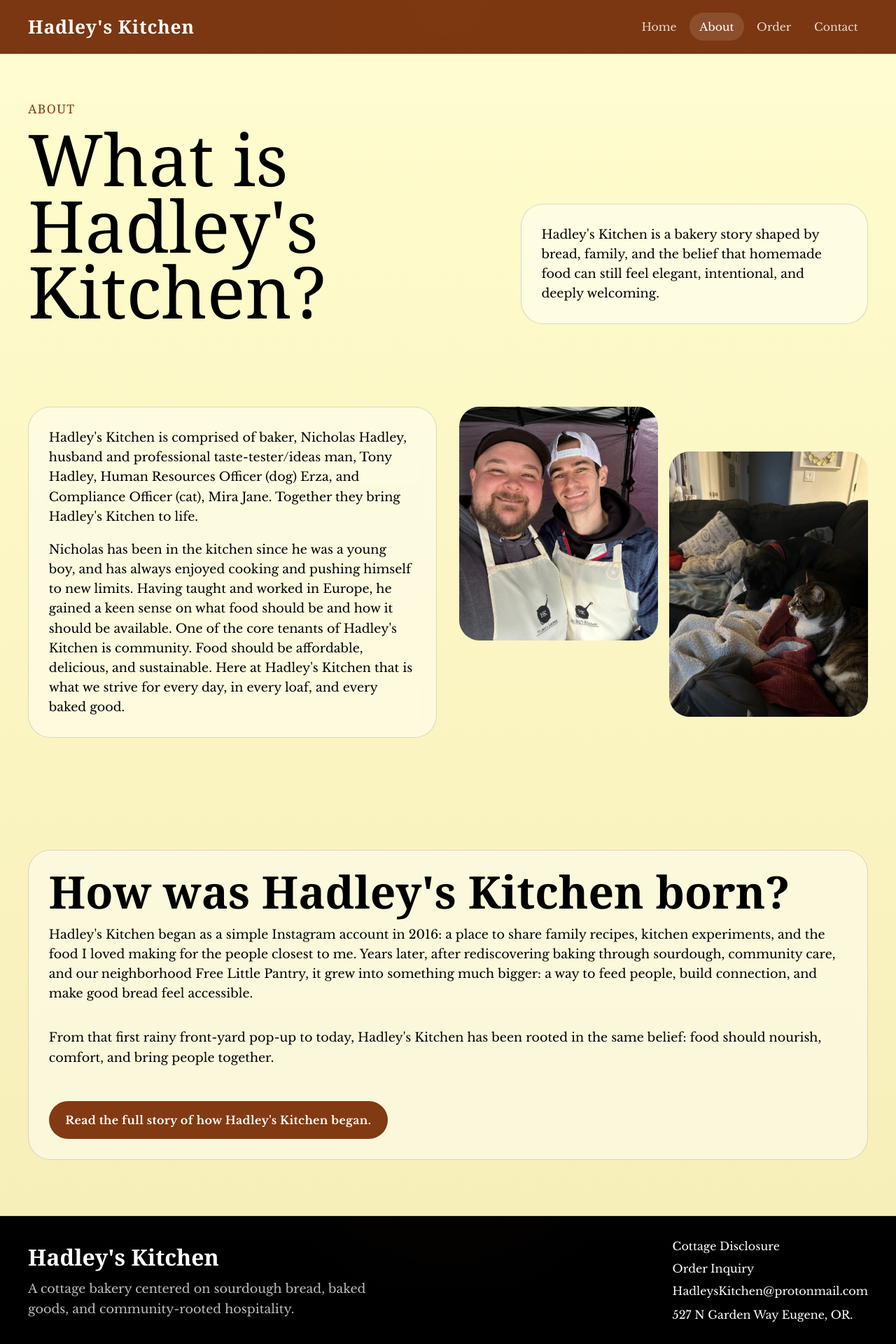
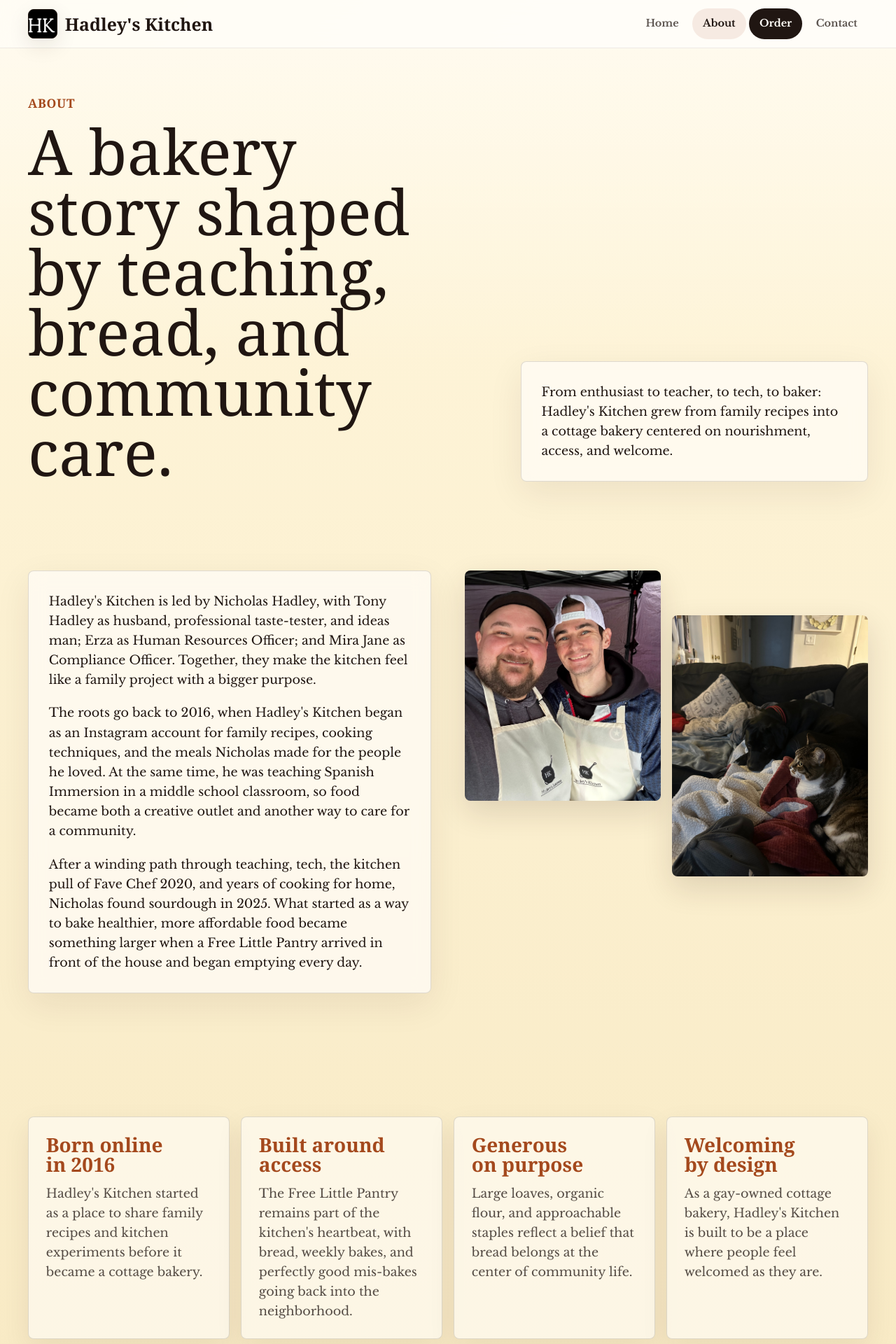
Before and after one commit to MaestroHadley/hadleyskitchen, a Next.js app: page /about in a window 1280 px wide. Shown: the top 1920 px of the page at 70% size. Built offline with nearby package versions, Linux system fonts and the light colour scheme; no server answers.

Commit message:
Refresh bakery site design and story

```diff
--- a/src/app/about/page.tsx
+++ b/src/app/about/page.tsx
@@ -5,7 +5,7 @@
 export const metadata: Metadata = {
   title: "About",
   description:
-    "Learn the story behind Hadley's Kitchen, a cottage bakery built around sourdough, homemade baked goods, and community-rooted hospitality.",
+    "Learn how Hadley's Kitchen grew from family recipes and teaching into a Eugene cottage bakery built around sourdough, food access, and community care.",
 };
 
 export default function AboutPage() {
@@ -20,9 +20,9 @@
 
           <div className="page-hero__panel">
             <p>
-              Hadley&apos;s Kitchen is a bakery story shaped by bread, family, and the
-              belief that homemade food can still feel elegant, intentional, and deeply
-              welcoming.
+              From enthusiast to teacher, to tech, to baker: Hadley&apos;s Kitchen grew
+              from family recipes into a cottage bakery centered on nourishment,
+              access, and welcome.
             </p>
           </div>
         </div>
@@ -54,6 +54,17 @@
       </section>
 
       <section className="page-section">
+        <div className="container story-note-grid">
+          {siteContent.about.storyNotes.map((note) => (
+            <article className="story-note" key={note.title}>
+              <h2>{note.title}</h2>
+              <p>{note.description}</p>
+            </article>
+          ))}
+        </div>
+      </section>
+
+      <section className="page-section page-section--tight">
         <div className="container">
           <div className="page-section__panel page-section__stack">
             <h2>{siteContent.about.origin.title}</h2>
--- a/src/app/globals.css
+++ b/src/app/globals.css
@@ -1,16 +1,19 @@
 :root {
-  --ink: #000000;
-  --paper: #ffffff;
-  --cream: #fffccc;
-  --cream-deep: #f7efba;
-  --copper: #823a12;
-  --copper-soft: #ab5a2b;
-  --smoke: #f5f1e8;
-  --line: rgba(255, 255, 255, 0.14);
-  --line-dark: rgba(0, 0, 0, 0.14);
-  --shadow: 0 24px 80px rgba(0, 0, 0, 0.28);
-  --radius-lg: 2rem;
-  --radius-xl: 3rem;
+  --ink: #201612;
+  --paper: #fffdf8;
+  --cream: #fff6dc;
+  --cream-deep: #f6e6bd;
+  --copper: #a4491d;
+  --copper-soft: #c96734;
+  --sage: #6f7b52;
+  --berry: #8f2f38;
+  --charcoal: #17110f;
+  --smoke: #f8f3ea;
+  --line: rgba(32, 22, 18, 0.12);
+  --line-dark: rgba(32, 22, 18, 0.14);
+  --shadow: 0 20px 60px rgba(47, 28, 19, 0.2);
+  --radius-lg: 8px;
+  --radius-xl: 8px;
   --container: 1200px;
 }
 
@@ -27,10 +30,10 @@
 
 body {
   min-height: 100%;
-  color: var(--paper);
+  color: var(--ink);
   background:
-    radial-gradient(circle at top, rgba(130, 58, 18, 0.32), transparent 26%),
-    linear-gradient(180deg, #050505 0%, #000000 42%, #120701 100%);
+    linear-gradient(135deg, rgba(255, 246, 220, 0.92) 0%, rgba(255, 253, 248, 0.98) 38%),
+    linear-gradient(180deg, var(--paper) 0%, var(--smoke) 100%);
   font-family: var(--font-body), sans-serif;
   -webkit-font-smoothing: antialiased;
   -moz-osx-font-smoothing: grayscale;
@@ -66,7 +69,7 @@
 }
 
 .container {
-  width: min(calc(100% - 2rem), var(--container));
+  width: min(calc(100% - 2.25rem), var(--container));
   margin: 0 auto;
 }
 
@@ -74,9 +77,9 @@
   position: sticky;
   top: 0;
   z-index: 20;
-  border-bottom: 1px solid rgba(255, 255, 255, 0.08);
-  background: rgba(130, 58, 18, 0.95);
-  backdrop-filter: blur(14px);
+  border-bottom: 1px solid rgba(32, 22, 18, 0.08);
+  background: rgba(255, 253, 248, 0.88);
+  backdrop-filter: blur(18px);
 }
 
 .site-header__inner,
@@ -91,7 +94,7 @@
   align-items: center;
   justify-content: space-between;
   gap: 1rem;
-  min-height: 4.75rem;
+  min-height: 4.25rem;
 }
 
 .site-brand,
@@ -106,9 +109,33 @@
 }
 
 .site-brand {
-  font-size: 1.65rem;
+  display: inline-flex;
+  align-items: center;
+  gap: 0.65rem;
+  color: var(--ink);
+  font-size: clamp(1.15rem, 2vw, 1.55rem);
   font-weight: 600;
-  letter-spacing: 0.03em;
+  letter-spacing: 0;
+  white-space: nowrap;
+}
+
+.site-brand__mark {
+  display: grid;
+  place-items: center;
+  width: 2.65rem;
+  aspect-ratio: 1;
+  border: 1px solid var(--ink);
+  border-radius: 8px;
+  background: var(--ink);
+  box-shadow: 0 10px 30px rgba(47, 28, 19, 0.1);
+  overflow: hidden;
+}
+
+.site-brand__mark img {
+  width: 100%;
+  height: 100%;
+  object-fit: contain;
+  transform: scale(4);
 }
 
 .site-nav {
@@ -119,27 +146,41 @@
 }
 
 .site-nav__link {
-  padding: 0.65rem 0.9rem;
+  min-height: 2.7rem;
+  padding: 0.7rem 0.95rem;
   border-radius: 999px;
-  color: rgba(255, 255, 255, 0.82);
-  font-size: 0.98rem;
+  color: rgba(32, 22, 18, 0.72);
+  font-size: 0.9rem;
+  font-weight: 700;
   transition: background-color 150ms ease, color 150ms ease;
 }
 
 .site-nav__link:hover,
 .site-nav__link.is-active {
-  background: rgba(255, 255, 255, 0.12);
+  background: rgba(164, 73, 29, 0.1);
+  color: var(--ink);
+}
+
+.site-nav__link--cta {
   color: var(--paper);
+  background: var(--ink);
+}
+
+.site-nav__link--cta:hover,
+.site-nav__link--cta.is-active {
+  color: var(--paper);
+  background: var(--copper);
 }
 
 .hero {
-  padding: 4.5rem 0 2rem;
+  padding: clamp(2rem, 5vw, 4.75rem) 0 2.4rem;
+  color: var(--ink);
 }
 
 .hero__layout {
   display: grid;
   grid-template-columns: minmax(260px, 0.95fr) minmax(320px, 1.15fr);
-  gap: 3rem;
+  gap: clamp(2rem, 5vw, 4rem);
   align-items: center;
 }
 
@@ -154,8 +195,8 @@
   height: auto;
   aspect-ratio: 4 / 5.6;
   object-fit: cover;
-  border: 1px solid rgba(130, 58, 18, 0.75);
-  border-radius: 48% 52% 46% 54% / 26% 26% 74% 74%;
+  border: 8px solid var(--paper);
+  border-radius: 8px;
   box-shadow: var(--shadow);
 }
 
@@ -168,14 +209,14 @@
   width: 7.5rem;
   aspect-ratio: 1;
   padding: 1rem;
-  color: var(--ink);
-  background: var(--paper);
-  border-radius: 50%;
+  color: var(--paper);
+  background: var(--berry);
+  border-radius: 8px;
   font-family: "Cooper BT", "Cooper Std", "Bookman Old Style", Georgia, serif;
   font-size: 1rem;
   font-weight: 700;
   text-transform: uppercase;
-  letter-spacing: 0.06em;
+  letter-spacing: 0;
   text-align: center;
   box-shadow: 0 18px 40px rgba(0, 0, 0, 0.35);
 }
@@ -186,9 +227,10 @@
 
 .eyebrow {
   margin-bottom: 0.7rem;
-  color: var(--cream);
-  font-size: 1.1rem;
-  letter-spacing: 0.08em;
+  color: var(--copper);
+  font-size: 0.88rem;
+  font-weight: 700;
+  letter-spacing: 0.04em;
   text-transform: uppercase;
 }
 
@@ -198,9 +240,9 @@
 
 .hero h1,
 .page-hero h1 {
-  max-width: 11ch;
-  font-size: clamp(3.8rem, 8vw, 6.6rem);
-  line-height: 0.92;
+  max-width: 12ch;
+  font-size: clamp(3rem, 7vw, 6rem);
+  line-height: 0.96;
   font-weight: 500;
   text-wrap: balance;
 }
@@ -220,7 +262,27 @@
 .hero__description {
   max-width: 38rem;
   margin: 1.5rem 0 0;
-  color: rgba(255, 255, 255, 0.82);
+  color: rgba(32, 22, 18, 0.76);
+}
+
+.proof-strip {
+  display: flex;
+  flex-wrap: wrap;
+  gap: 0.55rem;
+  margin-top: 1.25rem;
+}
+
+.proof-strip span {
+  display: inline-flex;
+  align-items: center;
+  min-height: 2.2rem;
+  padding: 0.45rem 0.75rem;
+  border: 1px solid var(--line);
+  border-radius: 999px;
+  color: rgba(32, 22, 18, 0.76);
+  background: rgba(255, 255, 255, 0.56);
+  font-size: 0.84rem;
+  font-weight: 700;
 }
 
 .button-row {
@@ -237,9 +299,9 @@
   min-height: 3.4rem;
   padding: 0.85rem 1.4rem;
   border: 1px solid transparent;
-  border-radius: 999px;
+  border-radius: 8px;
   font-weight: 700;
-  letter-spacing: 0.02em;
+  letter-spacing: 0;
   text-align: center;
   transition:
     transform 150ms ease,
@@ -255,49 +317,56 @@
 .button--primary,
 .button--secondary {
   color: var(--paper);
-  background: var(--copper);
+  background: var(--ink);
 }
 
 .button--primary:hover,
 .button--secondary:hover {
-  background: var(--copper-soft);
+  background: var(--copper);
 }
 
 .button--ghost {
-  border-color: rgba(255, 255, 255, 0.28);
-  color: var(--paper);
-  background: transparent;
+  border-color: var(--line);
+  color: var(--ink);
+  background: rgba(255, 255, 255, 0.44);
 }
 
 .button--ghost:hover {
-  border-color: rgba(255, 255, 255, 0.56);
+  border-color: rgba(32, 22, 18, 0.35);
 }
 
 .hero__mark {
-  width: clamp(10rem, 25vw, 17rem);
+  width: clamp(8rem, 22vw, 14rem);
   margin-top: 1.75rem;
   margin-left: auto;
+  padding: 0.5rem;
+  border-radius: 8px;
+  background: var(--ink);
+  box-shadow: 0 16px 44px rgba(47, 28, 19, 0.14);
+  overflow: hidden;
 }
 
 .hero__mark img {
   width: 100%;
   height: auto;
+  transform: scale(1.9);
 }
 
 .section,
 .page-section {
-  padding: 5rem 0;
+  padding: clamp(3.5rem, 7vw, 5.5rem) 0;
 }
 
 .section--dark {
-  background: transparent;
+  color: var(--paper);
+  background: var(--charcoal);
 }
 
 .section--cream,
 .page {
   color: var(--ink);
   background:
-    linear-gradient(180deg, rgba(255, 255, 255, 0.12), transparent 12%),
+    linear-gradient(180deg, rgba(255, 255, 255, 0.5), transparent 18%),
     linear-gradient(180deg, var(--cream) 0%, var(--cream-deep) 100%);
 }
 
@@ -308,14 +377,14 @@
 .disclosure-layout {
   display: grid;
   grid-template-columns: repeat(2, minmax(0, 1fr));
-  gap: 2rem;
+  gap: clamp(1.25rem, 4vw, 3rem);
   align-items: start;
 }
 
 .section-title,
 .page-section h2 {
-  font-size: clamp(2.6rem, 5vw, 4.1rem);
-  line-height: 0.95;
+  font-size: clamp(2.25rem, 5vw, 4.1rem);
+  line-height: 1;
   font-weight: 600;
   text-wrap: balance;
 }
@@ -330,22 +399,22 @@
 .card-grid {
   display: grid;
   grid-template-columns: repeat(3, minmax(0, 1fr));
-  gap: 1.3rem;
+  gap: 1rem;
   margin-top: 2rem;
 }
 
 .info-card {
-  min-height: 14rem;
-  padding: 1.8rem;
-  border: 1px solid var(--line);
+  min-height: 13rem;
+  padding: clamp(1.25rem, 3vw, 1.7rem);
+  border: 1px solid rgba(255, 255, 255, 0.12);
   border-radius: var(--radius-lg);
-  background: rgba(255, 255, 255, 0.04);
+  background: rgba(255, 255, 255, 0.055);
   box-shadow: inset 0 1px 0 rgba(255, 255, 255, 0.04);
 }
 
 .info-card h3 {
   margin-bottom: 0.85rem;
-  font-size: 2rem;
+  font-size: clamp(1.45rem, 3vw, 1.85rem);
   font-weight: 600;
 }
 
@@ -368,7 +437,7 @@
   width: 100%;
   height: auto;
   object-fit: cover;
-  border-radius: 1.8rem;
+  border-radius: 8px;
   box-shadow: 0 18px 40px rgba(0, 0, 0, 0.16);
 }
 
@@ -382,7 +451,7 @@
 }
 
 .page-hero {
-  padding: 4rem 0 2.4rem;
+  padding: clamp(2.25rem, 5vw, 4rem) 0 2.4rem;
 }
 
 .page-hero__layout {
@@ -396,11 +465,12 @@
 .page-section__panel,
 .contact-card,
 .disclosure-card {
-  padding: 1.8rem;
+  padding: clamp(1.25rem, 3vw, 1.8rem);
   border: 1px solid var(--line-dark);
   border-radius: var(--radius-lg);
-  background: rgba(255, 255, 255, 0.46);
-  backdrop-filter: blur(8px);
+  background: rgba(255, 253, 248, 0.72);
+  box-shadow: 0 16px 50px rgba(47, 28, 19, 0.08);
+  backdrop-filter: blur(12px);
 }
 
 .page-hero__panel--dark {
@@ -421,6 +491,11 @@
   background: rgba(255, 255, 255, 0.03);
 }
 
+.page-section__panel h2,
+.contact-card h2 {
+  margin-bottom: 1rem;
+}
+
 .page-section ul,
 .page-section ol {
   padding-left: 1.25rem;
@@ -439,6 +514,35 @@
   gap: 1rem;
 }
 
+.page-section--tight {
+  padding-top: 0;
+}
+
+.story-note-grid {
+  display: grid;
+  grid-template-columns: repeat(auto-fit, minmax(min(15rem, 100%), 1fr));
+  gap: 1rem;
+}
+
+.story-note {
+  min-height: 12rem;
+  padding: clamp(1.2rem, 3vw, 1.55rem);
+  border: 1px solid var(--line-dark);
+  border-radius: var(--radius-lg);
+  background: rgba(255, 253, 248, 0.62);
+  box-shadow: 0 14px 38px rgba(47, 28, 19, 0.08);
+}
+
+.story-note h2 {
+  margin-bottom: 0.85rem;
+  color: var(--copper);
+  font-size: clamp(1.35rem, 3vw, 1.75rem);
+}
+
+.story-note p {
+  color: rgba(32, 22, 18, 0.76);
+}
+
 .about-image-grid {
   display: grid;
   grid-template-columns: repeat(2, minmax(0, 1fr));
@@ -449,7 +553,8 @@
   width: 100%;
   height: auto;
   object-fit: cover;
-  border-radius: 1.8rem;
+  border-radius: 8px;
+  box-shadow: 0 16px 44px rgba(47, 28, 19, 0.14);
 }
 
 .about-image-grid img:first-child {
@@ -463,7 +568,7 @@
 
 .contact-list {
   display: grid;
-  gap: 1rem;
+  gap: 0.85rem;
 }
 
 .contact-list__item {
@@ -520,14 +625,16 @@
   display: block;
   width: 100%;
   min-height: 78vh;
-  border: 0;
+  border: 1px solid var(--line-dark);
+  border-radius: 8px;
   background: var(--paper);
 }
 
 .site-footer {
   margin-top: 0;
-  border-top: 1px solid var(--line);
-  background: rgba(0, 0, 0, 0.78);
+  color: var(--paper);
+  border-top: 1px solid rgba(255, 255, 255, 0.08);
+  background: var(--charcoal);
 }
 
 .site-footer__inner {
@@ -588,7 +695,8 @@
 
   .card-grid,
   .about-image-grid,
-  .story-preview__images {
+  .story-preview__images,
+  .story-note-grid {
     grid-template-columns: 1fr;
   }
 
@@ -606,6 +714,10 @@
     max-width: none;
   }
 
+  .hero__copy {
+    order: -1;
+  }
+
   .hero__mark {
     margin-left: 0;
   }
@@ -620,36 +732,118 @@
   .site-header__inner,
   .site-footer__bar {
     flex-direction: column;
-    align-items: flex-start;
+    align-items: stretch;
+  }
+
+  .site-header__inner {
+    gap: 0.75rem;
+    padding: 0.75rem 0;
   }
 
   .site-nav {
     width: 100%;
+    flex-wrap: nowrap;
     justify-content: flex-start;
+    gap: 0.35rem;
+    overflow-x: auto;
+    padding-bottom: 0.1rem;
+    -webkit-overflow-scrolling: touch;
+    scrollbar-width: none;
+  }
+
+  .site-nav::-webkit-scrollbar {
+    display: none;
+  }
+
+  .site-nav__link {
+    flex: 0 0 auto;
+    min-height: 2.8rem;
+    padding: 0.72rem 0.88rem;
+  }
+
+  .site-brand__mark {
+    width: 2.3rem;
+  }
+
+  .site-brand {
+    max-width: 100%;
+    min-width: 0;
+  }
+
+  .site-brand span:last-child {
+    min-width: 0;
+    overflow: hidden;
+    text-overflow: ellipsis;
   }
 
   .hero {
-    padding-top: 2.5rem;
+    padding-top: 1.7rem;
   }
 
   .hero h1,
   .page-hero h1 {
     max-width: none;
+    font-size: clamp(2.25rem, 11vw, 3.15rem);
+    line-height: 1.02;
+  }
+
+  .hero__description,
+  .section-copy,
+  .info-card p,
+  .page-hero p,
+  .page-section p,
+  .page-section li,
+  .site-footer__text,
+  .site-footer__bar,
+  .contact-list__value {
+    font-size: 1rem;
   }
 
   .hero__badge {
-    top: -0.75rem;
-    right: 0;
-    width: 6rem;
-    font-size: 0.78rem;
+    top: 0.75rem;
+    right: 0.75rem;
+    width: auto;
+    min-width: 5.7rem;
+    aspect-ratio: auto;
+    padding: 0.55rem 0.7rem;
+    font-size: 0.72rem;
+  }
+
+  .button-row,
+  .order-page__actions {
+    display: grid;
+    grid-template-columns: 1fr;
+  }
+
+  .button {
+    width: 100%;
+    min-height: 3.25rem;
+    padding-inline: 1rem;
+    font-size: 0.98rem;
   }
 
   .section,
   .page-section {
-    padding: 3.75rem 0;
+    padding: 3.25rem 0;
   }
 
   .page-hero {
-    padding: 3rem 0 1.5rem;
+    padding: 2.4rem 0 1.5rem;
+  }
+
+  .hero__imageWrap {
+    max-width: 21rem;
+  }
+
+  .hero__mark {
+    width: 8rem;
+  }
+
+  .order-page__iframe {
+    min-height: 70vh;
+  }
+
+  .site-footer__inner {
+    padding: 1.6rem 0;
   }
 }
--- a/src/components/site-shell.tsx
+++ b/src/components/site-shell.tsx
@@ -1,5 +1,6 @@
 "use client";
 
+import Image from "next/image";
 import Link from "next/link";
 import { usePathname } from "next/navigation";
 import { siteContent } from "@/content/site";
@@ -16,18 +17,28 @@
       <header className="site-header">
         <div className="site-header__inner">
           <Link className="site-brand" href="/">
-            {siteContent.site.name}
+            <span className="site-brand__mark" aria-hidden="true">
+              <Image src="/images/hk-logo.png" alt="" width={1200} height={1200} />
+            </span>
+            <span>{siteContent.site.name}</span>
           </Link>
 
           <nav className="site-nav" aria-label="Primary">
             {siteContent.navItems.map((item) => {
               const isActive =
                 item.href === "/" ? pathname === item.href : pathname.startsWith(item.href);
+              const isOrder = item.href === "/order";
 
               return (
                 <Link
                   key={item.href}
-                  className={isActive ? "site-nav__link is-active" : "site-nav__link"}
+                  className={[
+                    "site-nav__link",
+                    isActive ? "is-active" : "",
+                    isOrder ? "site-nav__link--cta" : "",
+                  ]
+                    .filter(Boolean)
+                    .join(" ")}
                   href={item.href}
                 >
                   {item.label}
--- a/src/content/site.ts
+++ b/src/content/site.ts
@@ -2,7 +2,7 @@
   site: {
     name: "Hadley's Kitchen",
     description:
-      "A cottage bakery centered on sourdough bread, baked goods, and community-rooted hospitality.",
+      "A Eugene cottage bakery built around sourdough bread, generous bakes, food access, and community-rooted hospitality.",
     orderUrl: "https://app.simply-bread.co/hadleyskitchen/",
     email: "HadleysKitchen@protonmail.com",
   },
@@ -16,33 +16,56 @@
     eyebrow: "Cottage Bakery",
     headline: "Warmth for the soul, and a home for the heart.",
     description:
-      "Hadley's Kitchen is a welcoming bakery focused on sourdough bread, baked goods, and the kind of food that brings people back to the table. All our products are made with organic flour, natural ingredients and flavors.",
+      "Hadley's Kitchen is a welcoming cottage bakery rooted in sourdough, organic flour, generous portions, and the belief that good bread should feel nourishing, joyful, and within reach.",
     primaryCta: "Place an Order",
     secondaryCta: "Read Our Story",
     badge: "Freshly baked",
   },
   about: {
-    lead: "What is Hadley's Kitchen?",
+    lead: "A bakery story shaped by teaching, bread, and community care.",
     paragraphs: [
-      "Hadley's Kitchen is comprised of baker, Nicholas Hadley, husband and professional taste-tester/ideas man, Tony Hadley, Human Resources Officer (dog) Erza, and Compliance Officer (cat), Mira Jane. Together they bring Hadley's Kitchen to life.",
-      "Nicholas has been in the kitchen since he was a young boy, and has always enjoyed cooking and pushing himself to new limits. Having taught and worked in Europe, he gained a keen sense on what food should be and how it should be available. One of the core tenants of Hadley's Kitchen is community. Food should be affordable, delicious, and sustainable. Here at Hadley's Kitchen that is what we strive for every day, in every loaf, and every baked good.",
+      "Hadley's Kitchen is led by Nicholas Hadley, with Tony Hadley as husband, professional taste-tester, and ideas man; Erza as Human Resources Officer; and Mira Jane as Compliance Officer. Together, they make the kitchen feel like a family project with a bigger purpose.",
+      "The roots go back to 2016, when Hadley's Kitchen began as an Instagram account for family recipes, cooking techniques, and the meals Nicholas made for the people he loved. At the same time, he was teaching Spanish Immersion in a middle school classroom, so food became both a creative outlet and another way to care for a community.",
+      "After a winding path through teaching, tech, the kitchen pull of Fave Chef 2020, and years of cooking for home, Nicholas found sourdough in 2025. What started as a way to bake healthier, more affordable food became something larger when a Free Little Pantry arrived in front of the house and began emptying every day.",
+    ],
+    storyNotes: [
+      {
+        title: "Born online in 2016",
+        description:
+          "Hadley's Kitchen started as a place to share family recipes and kitchen experiments before it became a cottage bakery.",
+      },
+      {
+        title: "Built around access",
+        description:
+          "The Free Little Pantry remains part of the kitchen's heartbeat, with bread, weekly bakes, and perfectly good mis-bakes going back into the neighborhood.",
+      },
+      {
+        title: "Generous on purpose",
+        description:
+          "Large loaves, organic flour, and approachable staples reflect a belief that bread belongs at the center of community life.",
+      },
+      {
+        title: "Welcoming by design",
+        description:
+          "As a gay-owned cottage bakery, Hadley's Kitchen is built to be a place where people feel welcomed as they are.",
+      },
     ],
     origin: {
       title: "How was Hadley's Kitchen born?",
       paragraphs: [
-        "Hadley's Kitchen began as a simple Instagram account in 2016: a place to share family recipes, kitchen experiments, and the food I loved making for the people closest to me. Years later, after rediscovering baking through sourdough, community care, and our neighborhood Free Little Pantry, it grew into something much bigger: a way to feed people, build connection, and make good bread feel accessible.",
-        "From that first rainy front-yard pop-up to today, Hadley's Kitchen has been rooted in the same belief: food should nourish, comfort, and bring people together.",
+        "A sourdough starter from friend Ashlea Simons of Be.Loved.Bread helped Nicholas move from lifelong cook to baker. Soon after, a Free Little Pantry from Burrito Brigade turned that personal baking practice into daily neighborhood care.",
+        "The first public sale happened in late November 2025 under a borrowed pop-up tent in pouring rain. Nicholas opened with sweets, sold out in two hours, and heard the question that changed the next chapter: where was the bread?",
+        "Today, Hadley's Kitchen is built around abundance, access, and care. The plain rustic loaf sits at the center, while pastries, cookies, cinnamon rolls, scones, and loaded loaves help make the work sustainable.",
       ],
-      linkText: "Read the full story of how Hadley's Kitchen began.",
-      linkUrl:
-        "https://open.substack.com/pub/hadleyskitchen/p/how-was-hadleys-kitchen-born?r=8f9sjt&utm_campaign=post&utm_medium=web&showWelcomeOnShare=true",
+      linkText: "Read Nicholas's full Substack story.",
+      linkUrl: "https://hadleyskitchen.substack.com/p/how-was-hadleys-kitchen-born",
     },
   },
   offerings: [
     {
       title: "Sourdough Bread",
       description:
-        "Naturally leavened loaves with a tender crumb, balanced tang, and crust built for the center of the table.",
+        "Naturally leavened, organic-flour loaves made generously, with the plain rustic sourdough kept at the heart of the kitchen.",
     },
     {
       title: "Pastries",
```
Also changed, not shown: src/app/page.tsx (+10 -4 lines).
